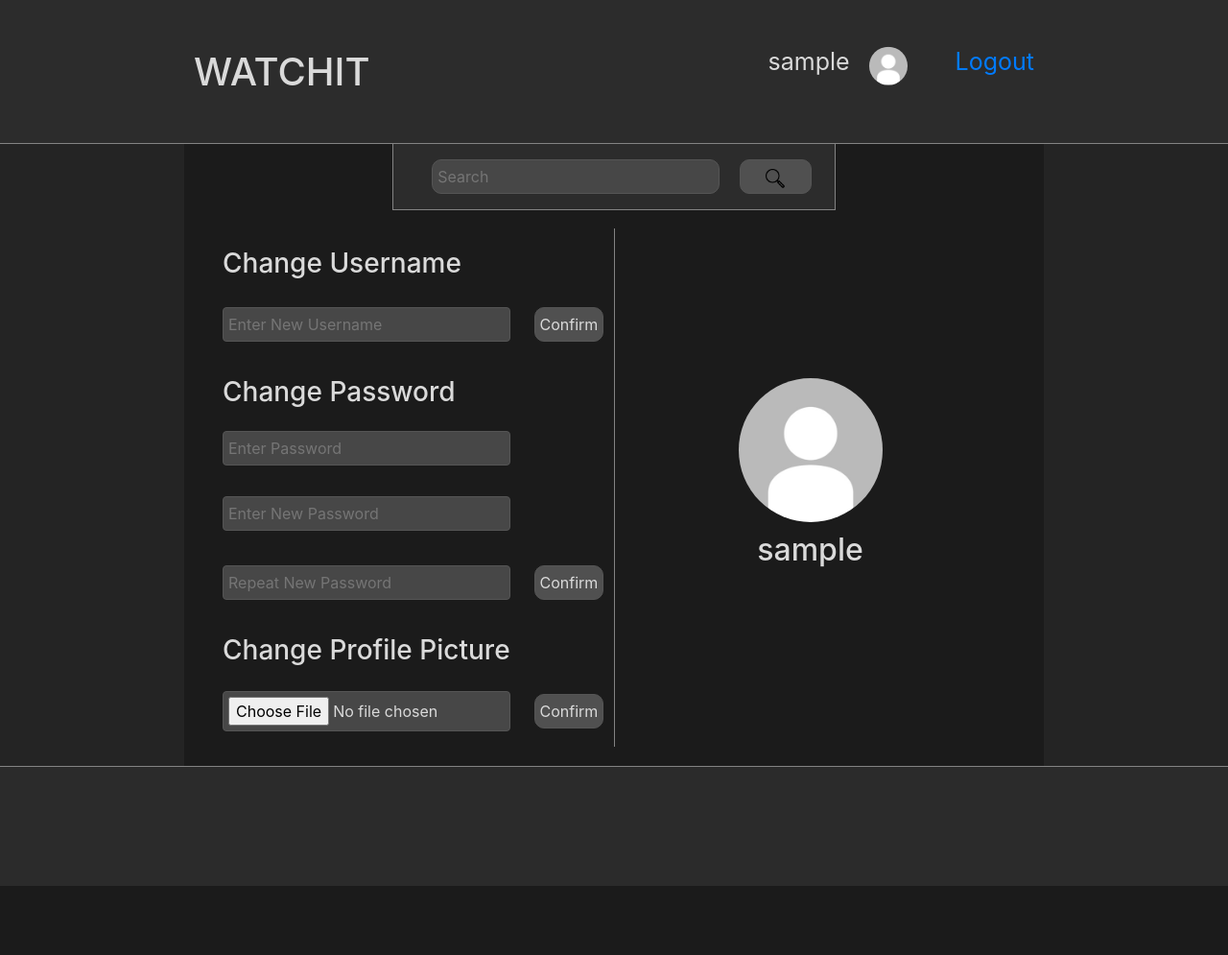
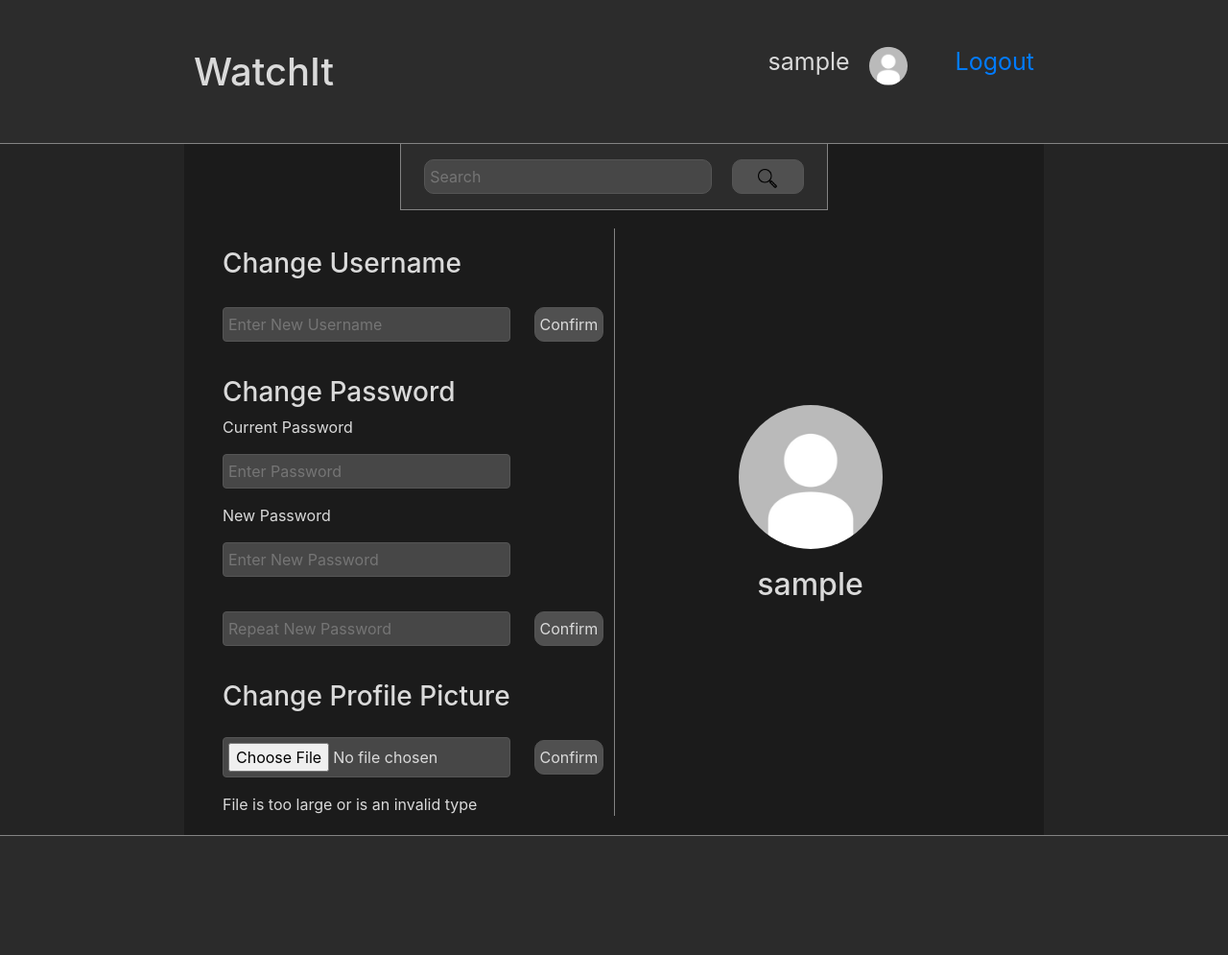
Before and after one commit to tadejrebernjak/watchIt, a PHP site: page /user.php?r=pfperror in a window 1280 px wide. Shown: the whole page at 96% size. Before the commit the page ends 923 px from the top, so only its background shows below. Run offline with PHP 8.4, Linux system fonts and the light colour scheme; the visitor is signed in with stand-in values (Sample User, id 1).

Commit message:
upravljanje profila

```diff
--- a/css/searchbar.css
+++ b/css/searchbar.css
@@ -14,6 +14,7 @@
 .search-bar input {
     width: 300px;
     margin: 16px;
+    margin-left: 0;
     background-color: rgb(71, 71, 71);
     padding: 5px;
     border: none;
--- a/css/user.css
+++ b/css/user.css
@@ -13,6 +13,22 @@
 .field input:focus {
     border: none;
     border: 1px solid rgb(184, 184, 184);
+    transition: 0.3s;
+}
+
+.field input[type=submit] {
+    width: auto;
+    margin: 20px 0 0 20px;
+    background: rgb(80, 80, 80);
+    border: 1px solid rgb(85, 85, 85);
+    border-radius: 10px;
+    outline: none;
+    padding: 5px;
+    transition: 0.3s;
+}
+
+.field input[type=submit]:hover {
+    border-color: rgb(184, 184, 184);
     transition: 0.3s;
 }
 
@@ -57,8 +73,14 @@ h3 {
     width: 150px;
     margin: auto;
     border-radius: 50%;
+    cursor: pointer;
 }
 
 .right h2 {
     margin-top: 10px;
+    cursor: pointer;
 }
+
+p {
+    margin: 0;
+}
--- a/header.php
+++ b/header.php
@@ -3,7 +3,7 @@
     <div class="header-content">
         <div class="logo-container">
             <!--CHANGE LOGO-->
-            <a href="index.php"><h1 class="logo">WATCHIT</h1></a>
+            <a href="index.php"><h1 class="logo">WatchIt</h1></a>
         </div>
         <div class="account-info">
             <?php
@@ -25,7 +25,7 @@
                         echo "<li>" . "<img src='media/images/default-pfp.jpg' alt='pfp'>" . "</li>";
                     }
                     else {
-                        echo "<li>" . "<img src='media/images/" . $user['profile_picture_url'] . "'>" . "</li>";
+                        echo "<li>" . "<img src='" . $user['profile_picture_url'] . "'>" . "</li>";
                     }
 
                     echo
--- /dev/null
+++ b/js/user.js
@@ -0,0 +1,59 @@
+document.getElementById("username-change-button").addEventListener("click", usernameUpdate);
+document.getElementById("password-change-button").addEventListener("click", passwordUpdate);
+
+function usernameUpdate() {
+    let username = document.getElementById("username-change").value;
+    let userid = document.getElementById("user-id").value;
+    let response = document.getElementById("username-response");
+
+    if (username == "") {
+        response.innerHTML = "Please write a username";
+    }
+    else {
+        let xhttp = new XMLHttpRequest();
+        xhttp.open("POST", "update_username.php");
+        xhttp.setRequestHeader("Content-type", "application/x-www-form-urlencoded");
+        xhttp.send(`userid=${userid}&username=${username}`);
+
+        xhttp.onload = function() {
+            if (this.responseText != 1) {
+                response.innerHTML = this.responseText;
+            }
+            else {
+                window.location.reload();
+            }
+        }
+    }
+}
+
+function passwordUpdate() {
+    let currentPassword = document.getElementById("current-password").value;
+    let newPassword = document.getElementById("new-password").value;
+    let newPasswordCheck = document.getElementById("new-password-repeat").value;
+    let userid = document.getElementById("user-id").value;
+    let response = document.getElementById("password-response");
+
+    if (currentPassword == "" || newPassword == "" || newPasswordCheck == "") {
+        response.innerHTML = "Please fill in all fields";
+    }
+    else {
+        if (newPassword != newPasswordCheck) {
+            response.innerHTML = "Passwords do not match";
+        }
+        else {
+            let xhttp = new XMLHttpRequest();
+            xhttp.open("POST", "update_password.php");
+            xhttp.setRequestHeader("Content-type", "application/x-www-form-urlencoded");
+            xhttp.send(`userid=${userid}&newpassword=${newPassword}&password=${currentPassword}`);
+
+            xhttp.onload = function() {
+                if (this.responseText != 1) {
+                    response.innerHTML = this.responseText;
+                }
+                else {
+                    response.innerHTML = "Password has been changed";
+                }
+            }
+        }
+    }
+}
--- a/user.php
+++ b/user.php
@@ -24,34 +24,52 @@ if (!isset($_SESSION['userID']))
         <?php require 'searchbar.php' ?>
         <div class="inner-content">
             <div class="left">
+                <input type="hidden" id="user-id" value="<?php echo $_SESSION['userID'] ?>"></input>
                 <div class="field">
                     <h3>Change Username</h3>
                     <input type="text" id="username-change" placeholder="Enter New Username"></input>
                     <button id="username-change-button">Confirm</button>
+                    <div id="username-response"></div>
                 </div>
                 <div class="field">
                     <h3>Change Password</h3>
-                    <input type="text" id="current-password" placeholder="Enter Password"></input><br>
-                    <input type="text" id="new-password" placeholder="Enter New Password"></input><br>
-                    <input type="text" id="new-password-repeat" placeholder="Repeat New Password"></input>
+                    <p>Current Password</p>
+                    <input type="password" id="current-password" placeholder="Enter Password"></input><br>
+                    <p>New Password</p>
+                    <input type="password" id="new-password" placeholder="Enter New Password"></input><br>
+                    <input type="password" id="new-password-repeat" placeholder="Repeat New Password"></input>
                     <button id="password-change-button">Confirm</button>
+                    <div id="password-response"></div>
                 </div>
                 <div class="field">
                     <h3>Change Profile Picture</h3>
-                    <input type="file">
-                    <button id="pfp-change-button">Confirm</button>
+                    <form action="update_pfp.php" method="post" enctype="multipart/form-data">
+                        <input type="hidden" name="userid" value="<?php echo $_SESSION['userID'] ?>">
+                        <input type="file" name="pfp" id="pfp-file">
+                        <input type="submit" value="Confirm">
+                        <div id="pfp-response">
+                            <?php
+                                if (isset($_GET['r'])) {
+                                    if ($_GET['r'] == "pfperror") {
+                                        echo "File is too large or is an invalid type";
+                                    }
+                                }
+                            ?>
+                        </div>
+                    </form>
                 </div>
             </div>
             <div class="right">
                 <div>
                     <?php
+                    echo "<label for='pfp-file'>";
                     if ($user['profile_picture_url'] == "") {
                         echo "<img src='media/images/default-pfp.jpg' alt='pfp'>";
                     }
                     else {
-                        echo "<img src='media/images/" . $user['profile_picture_url'] . "'>";
+                        echo "<img src='" . $user['profile_picture_url'] . "'>";
                     }
-                    echo "<h2>" . $user['username'] . "</h2>";
+                    echo "</label><br><label for='username-change'><h2>" . $user['username'] . "</h2></label>";
                     ?>
                 </div>
             </div>
@@ -62,8 +80,6 @@ if (!isset($_SESSION['userID']))
 
         </div>
     </div>
-    <script>
-        document.getElementById("login-button").addEventListener("click", loginSubmit);
-    </script>
+    <script src="js/user.js"></script>
 </body>
 </html>
```
Also changed, not shown: update_password.php (added, +26 -0 lines), update_pfp.php (added, +34 -0 lines), update_username.php (added, +12 -0 lines).
